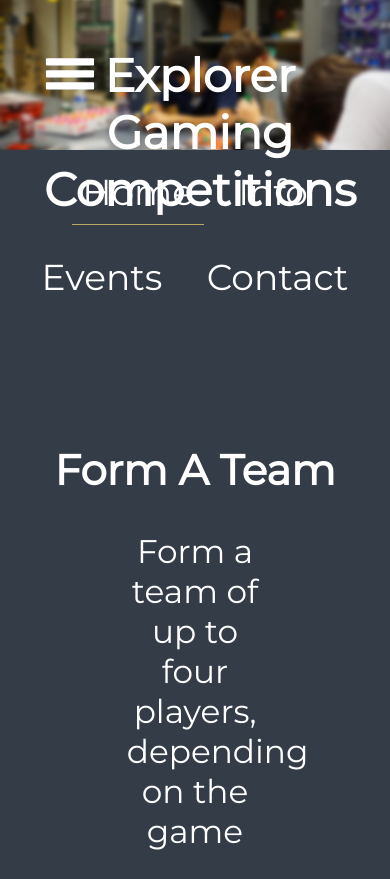
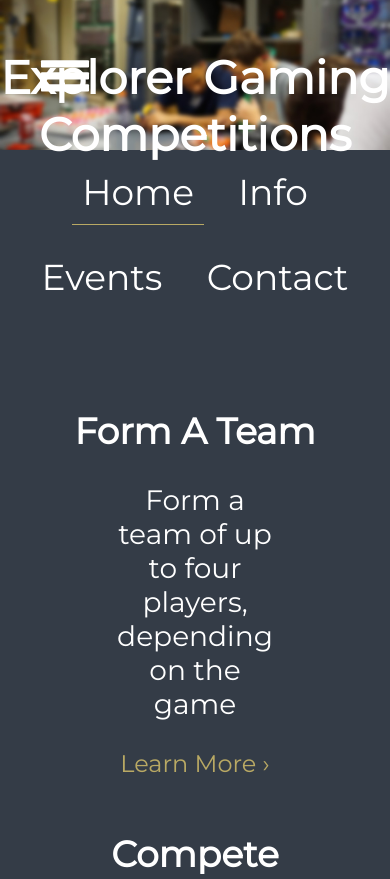
Before and after one commit to BreyRivera2021/ExplorerGC, a plain HTML site: page index.html in a window 390 px wide. Shown: the top 879 px of the page. Drawn offline with Linux system fonts and the light colour scheme.

Commit message:
CSS Fix #3

```diff
--- a/Index.css
+++ b/Index.css
@@ -35,7 +35,7 @@ p{
 }
 .header{
     width: 100%;
-    height: 150px;
+    height: 225px;
     background-image: url(robotics1.jpg);
     background-repeat: no-repeat;
     background-size: cover;
--- a/index.html
+++ b/index.html
@@ -15,7 +15,7 @@
     <div class="header">
       <!--<button style="border: 1px solid white; border-radius: 5px; background-color: transparent; margin-left: 1200px; margin-top: 10px; cursor: pointer" onclick="openNav()">Menu</button>-->
       <img src="menu.svg" class="menu_btn" onclick="openNav()">
-      <center><h1 class="title">Explorer Gaming Competitions</h1></center>
+      <center><h1 id="title" class="title">Explorer Gaming Competitions</h1></center>
     </div>
     <!-- nav bar -->
     <div>
--- a/mobile.css
+++ b/mobile.css
@@ -29,12 +29,10 @@ p{
 .body_content{
     width: 100%;
     display: inline-block;
-    margin-bottom: 20px;
-    margin-top: 30px;
-    font-size: 28px;
+    font-size: 24px;
 }
 .body_text{
-    width: 35%;
+    width: 45%;
 }
 .header{
     width: 100%;
@@ -49,14 +47,15 @@ p{
 .title{
     font-size: 46px;
     margin-top: -82px;
-    margin-left: 10px;
+    text-align: center;
 }
 .menu_btn{
     height: 100px;
     width: 100px;
-    margin-left: 20px;
-    margin-top: 25px;
+    margin-left: 15px;
+    margin-top: 27px;
     cursor: pointer;
+    padding: 0px;
 }
 /* The side navigation menu */
 .sidenav {
@@ -103,7 +102,7 @@ p{
 }
 
 /* On smaller screens, where height is less than 450px, change the style of the sidenav (less padding and a smaller font size) */
-  @media screen and (max-height: 450px) {
+@media screen and (max-height: 450px) {
     .sidenav {padding-top: 15px;}
     .sidenav a {font-size: 18px;}
 }
```
